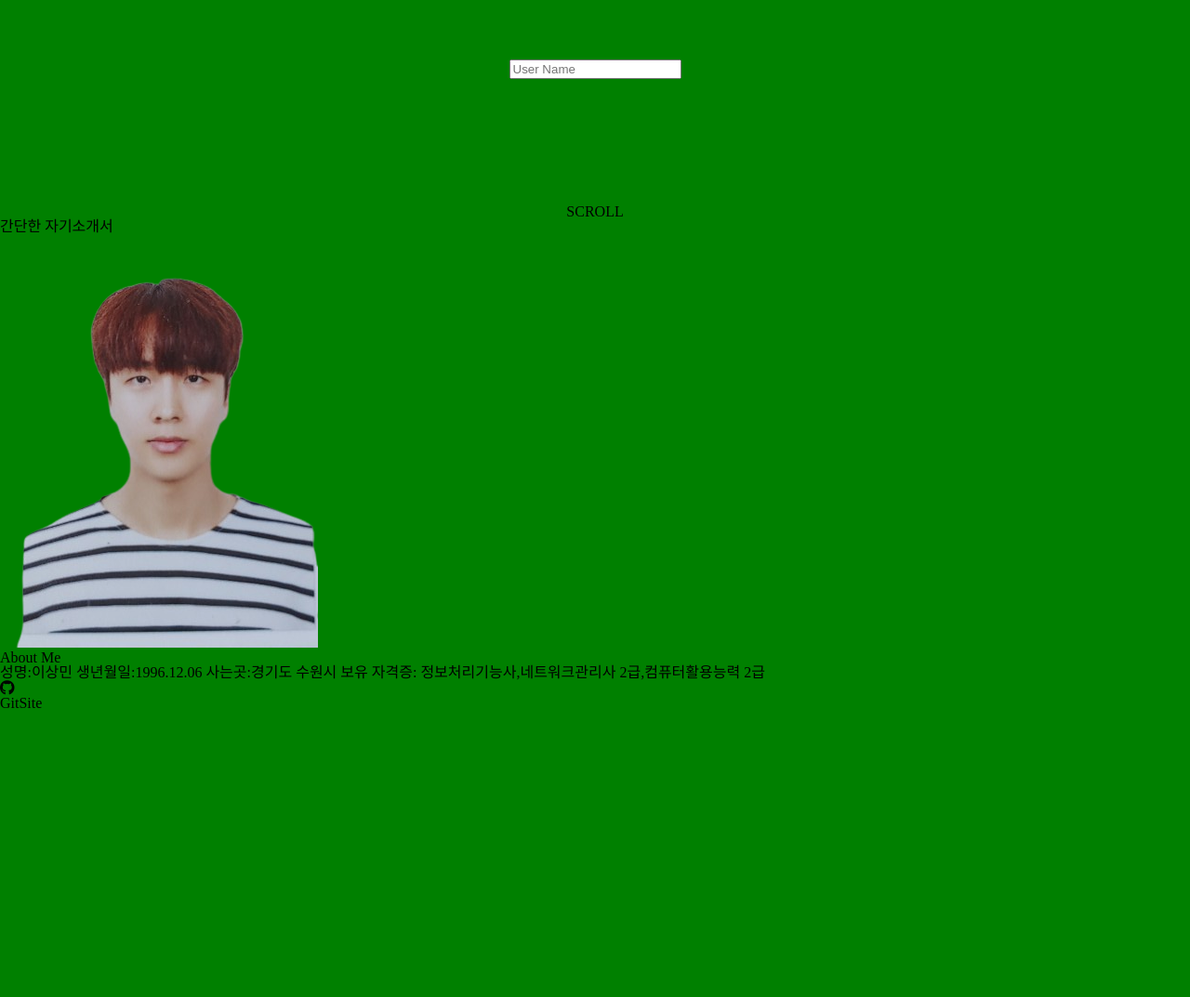
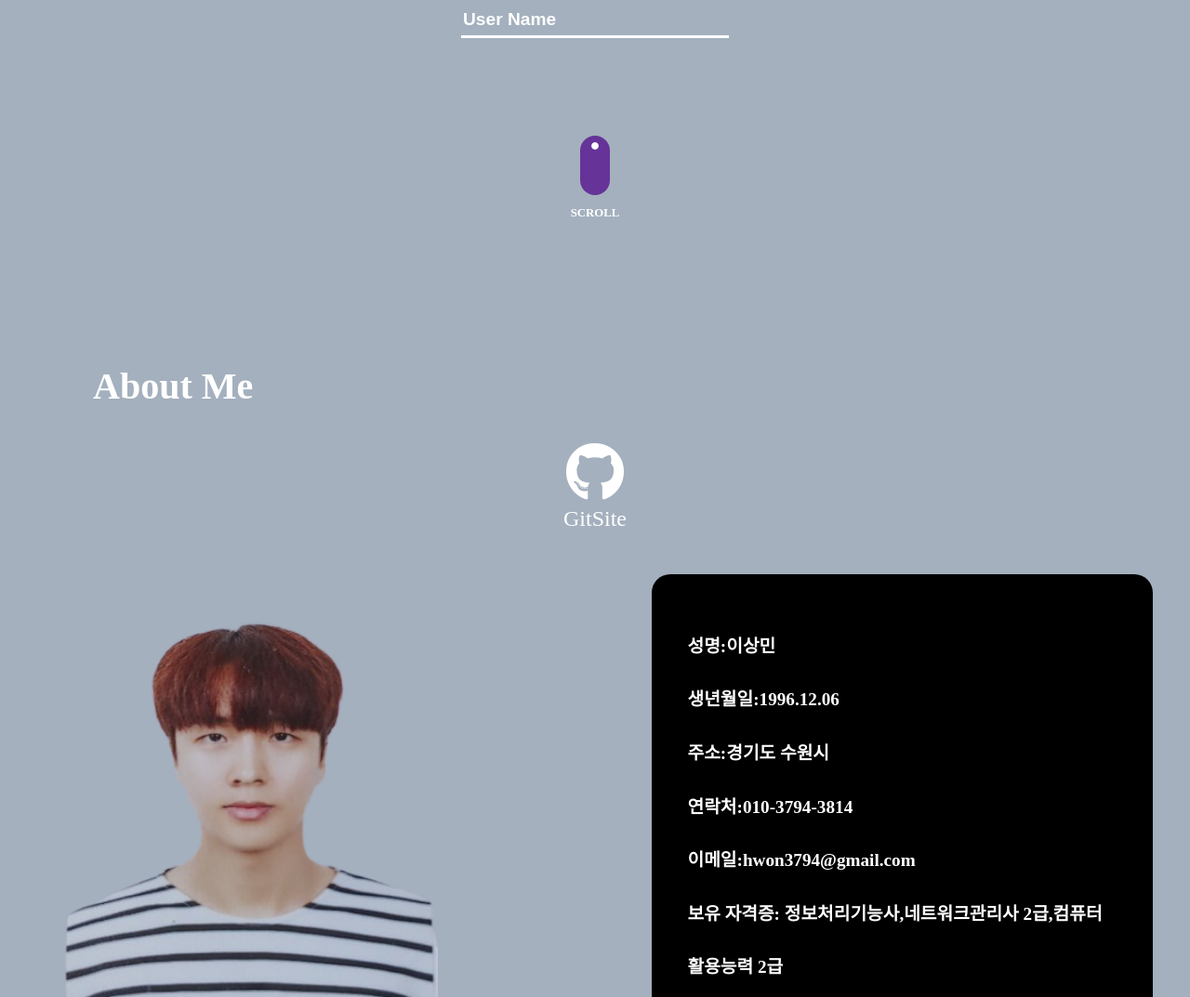
Before and after one commit to SangMinL96/LSM-portfolio, a plain HTML site: page index.html in a window 1280 px wide. Shown: the part 524-1597 px from the top of the page at 93% size. Before the commit the page ends 1289 px from the top, so only its background shows below. Drawn offline with Linux system fonts and the light colour scheme.

Commit message:
현재상태 css적용

```diff
--- a/css/header.css
+++ b/css/header.css
@@ -9,9 +9,11 @@
 #home_nav {
   display: flex;
   flex-direction: column;
-  justify-content: space-between;
   align-items: center;
 }
+/*
+
+*/
 .home_title img {
   width: 150px;
   height: 130px;
@@ -32,3 +34,51 @@
   font-family: "Franklin Gothic Medium";
   font-weight: 700;
 }
+/*
+
+*/
+.username_input {
+  outline: none;
+  border: none;
+  width: 15em;
+  height: 2em;
+  color: aliceblue;
+  border-bottom: 3px solid white;
+  background-color: rgba(238, 130, 238, 0);
+  font-size: 1.2rem;
+  font-weight: 700;
+}
+.username_input::placeholder {
+  color: white;
+}
+/*
+
+*/
+.home_main-scroll {
+  display: flex;
+  flex-direction: column;
+  align-items: center;
+}
+#scroll_icon {
+  width: 30px;
+  position: relative;
+  padding: 2em 1em;
+  background-color: rebeccapurple;
+  border-radius: 50px;
+}
+#scroll_ani {
+  position: absolute;
+
+  top: 10%;
+  left: 50%;
+  transform: translateX(-50%);
+  font-size: 0.5rem;
+  color: white;
+}
+.home_main-scroll span:nth-child(2) {
+  display: block;
+  color: white;
+  font-size: 0.8rem;
+  font-weight: 700;
+  margin-top: 1em;
+}
--- /dev/null
+++ b/css/proFile.css
@@ -0,0 +1,53 @@
+#proflie {
+  display: flex;
+  justify-content: center;
+}
+.profile_container {
+  margin-top: 10em;
+  width: 1200px;
+  height: 800px;
+}
+.profile_link {
+  text-align: center;
+  margin-bottom: 3em;
+}
+.profile_link i {
+  font-size: 4rem;
+  color: white;
+  margin-bottom: 0.1em;
+}
+.profile_link span {
+  font-size: 1.5rem;
+  color: white;
+}
+.profile_img {
+  display: flex;
+}
+.profile_title {
+  font-size: 2.5rem;
+  font-weight: 700;
+  margin-left: 1.5em;
+  margin-bottom: 1em;
+  color: white;
+}
+.profile_img img {
+  width: 500px;
+  height: 500px;
+}
+
+.myproflie {
+  display: flex;
+  flex-direction: column;
+  justify-content: center;
+  line-height: 3;
+  margin-left: 12em;
+  background-color: black;
+  border-radius: 20px;
+  color: white;
+  font-size: 1.2rem;
+  font-weight: 700;
+}
+.myproflie div {
+  margin-left: 2em;
+  margin-right: 2em;
+}
--- a/css/styles.css
+++ b/css/styles.css
@@ -1,6 +1,7 @@
 @import "reset.css";
 @import url("https://fonts.googleapis.com/css?family=Open+Sans:400,600,700,800&display=swap");
 @import "header.css";
+@import "proFile.css";
 
 * {
   box-sizing: border-box;
@@ -11,7 +12,7 @@ body {
     sans-serif;
   display: flex;
   flex-direction: column;
-  background-color: green;
+  background-color: #a4b0be;
 }
 
 a {
--- a/index.html
+++ b/index.html
@@ -31,31 +31,34 @@
       <input class="username_input" type="text" placeholder="User Name" />
       <div class="home_main-scroll">
         <span id="scroll_icon">
-          <span id="scroll_ani"></span>
+          <span id="scroll_ani"><i class="fas fa-circle"></i></span>
         </span>
         <span>SCROLL</span>
       </div>
     </section>
     <section id="proflie">
       <div class="profile_container">
-        <h3>간단한 자기소개서</h3>
+        <h3 class="profile_title">About Me</h3>
+        <div class="profile_link">
+          <a href="https://github.com/SangMinL96" target="_blank" rel="noopener noreferrer"
+            ><i class="fab fa-github"></i><br/><span>GitSite</span></a
+          >
+        </div>
         <div class="profile_img">
           <img src="img/myimg.png" alt="myimg" />
           <div class="myproflie">
-            <h5>About Me</h5>
-            <span><b>성명:</b>이상민</span>
-            <span><b>생년월일:</b>1996.12.06</span>
-            <span><b>사는곳:</b>경기도 수원시</span>
-            <span
-              ><b>보유 자격증:</b> 정보처리기능사,네트워크관리사
-              2급,컴퓨터활용능력 2급</span
-            >
+            <div><b>성명:</b>이상민</div>
+            <div><b>생년월일:</b>1996.12.06</div>
+            <div><b>주소:</b>경기도 수원시</div>
+            <div><b>연락처:</b>010-3794-3814</div>
+            <div><b>이메일:</b>hwon3794@gmail.com</div>
+            <div>
+              <b>보유 자격증:</b> 정보처리기능사,네트워크관리사
+              2급,컴퓨터활용능력 2급
+            </div>
+            </div>
           </div>
-          <div class="profile_link">
-            <a href="http://" target="_blank" rel="noopener noreferrer"
-              ><i class="fab fa-github"></i><br />GitSite</a
-            >
-          </div>
+
         </div>
       </div>
     </section>
```
Also changed, not shown: img/logo.png.
